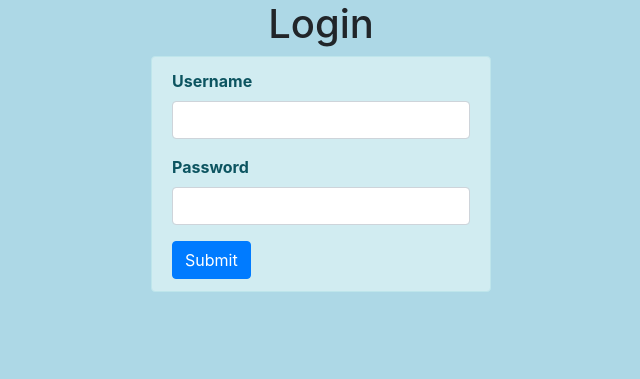
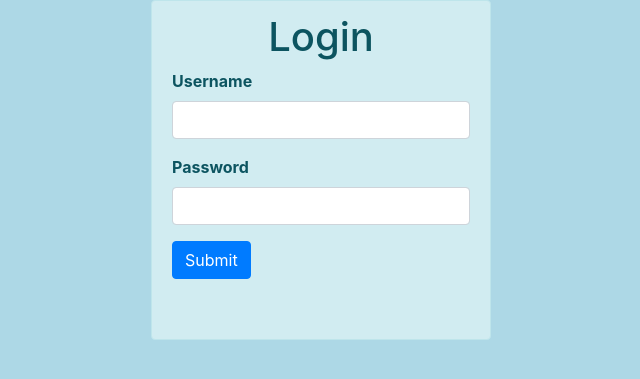
Before and after one commit to justtryingtosurvive/practoproject, a Flask app: page /login in a window 1280 px wide. Shown: the part 136-515 px from the top of the page, without its empty margins (319-959 px from the left). Run offline with Flask 2, Linux system fonts and the light colour scheme; some libraries are stand-ins or nearby versions.

Commit message:
Update login.html

```diff
--- a/templates/login.html
+++ b/templates/login.html
@@ -5,31 +5,47 @@
 
 
 {% block body %}
-  <body style="background-color: lightblue;">
-<h1><center>Login</center></h1>
+<body style="background-color: lightblue;">
+
   <div class="container-fluid bg">
+
     <div class="row">
+
       <div class="col-md-4 col-sm-4 col-xs-12"></div>
       <div class="col-md-4 col-sm-4 col-xs-12">
 
-       <div class="alert alert-info">
-         <strong>
-        <form class="form-container "action="" method="POST">
+      <div class="alert alert-info">
+          <strong>
+
+
+
+        <form class="form-container "action="" method="POST";>
+          <h1><center>Login</center></h1>
           <div class="form-group">
             <label>Username</label>
             <input type="text" name="username" class="form-control" value={{request.form.username}}>
           </div>
+
+
+
           <div class="form-group">
             <label>Password</label>
             <input type="password" name="password" class="form-control" value={{request.form.password}}>
           </div>
           <button type="submit" class="btn btn-primary">Submit</button>
+          <br/>
+          <br/>
+          <br/>
         </form>
-       </div>
+
+
+
+
       </div>
       <div class="col-md-4 col-sm-4 col-xs-12"></div>
     </div>
 </div>
+</strong>
+</div>
 </body>
-
 {% endblock %}
```
